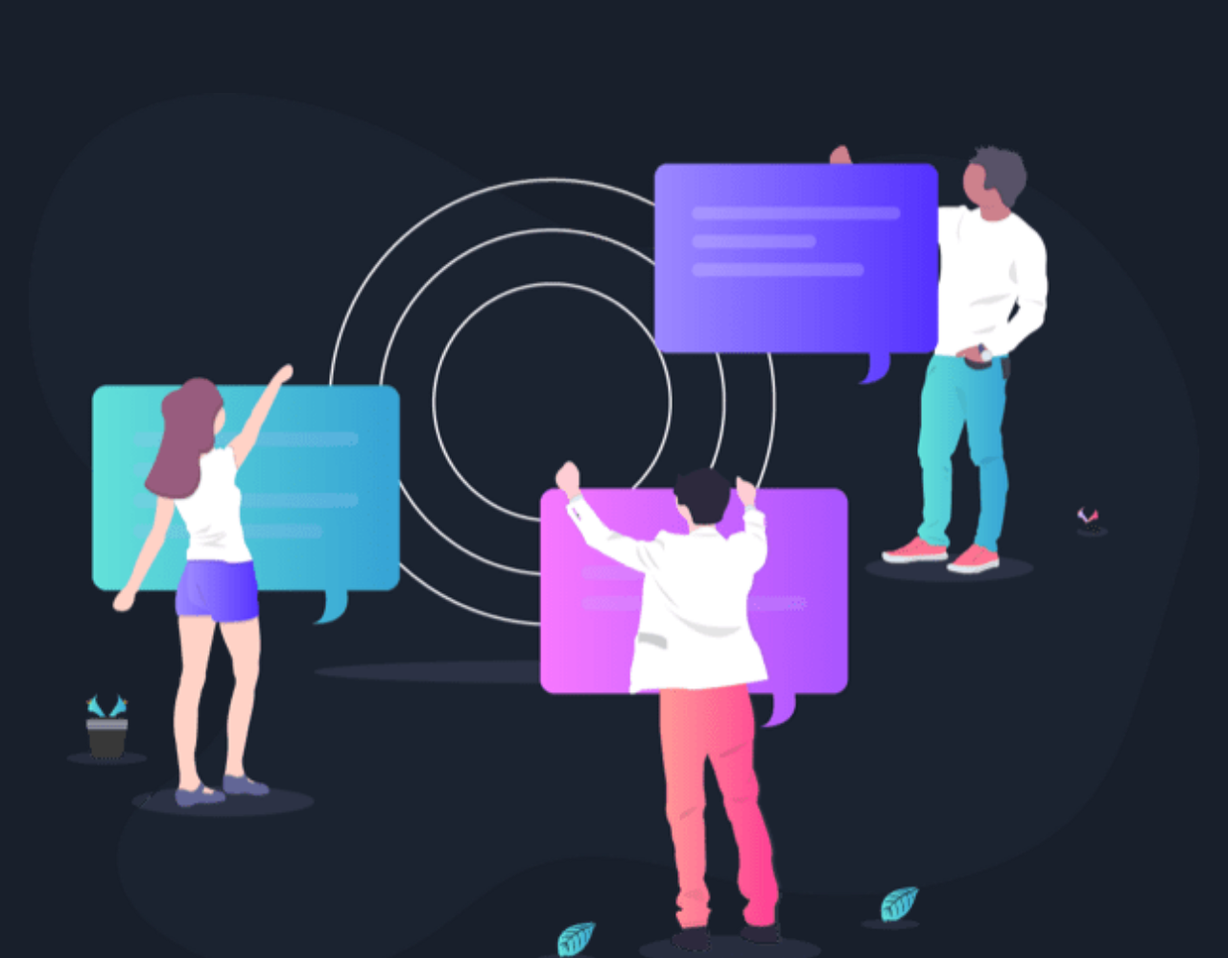
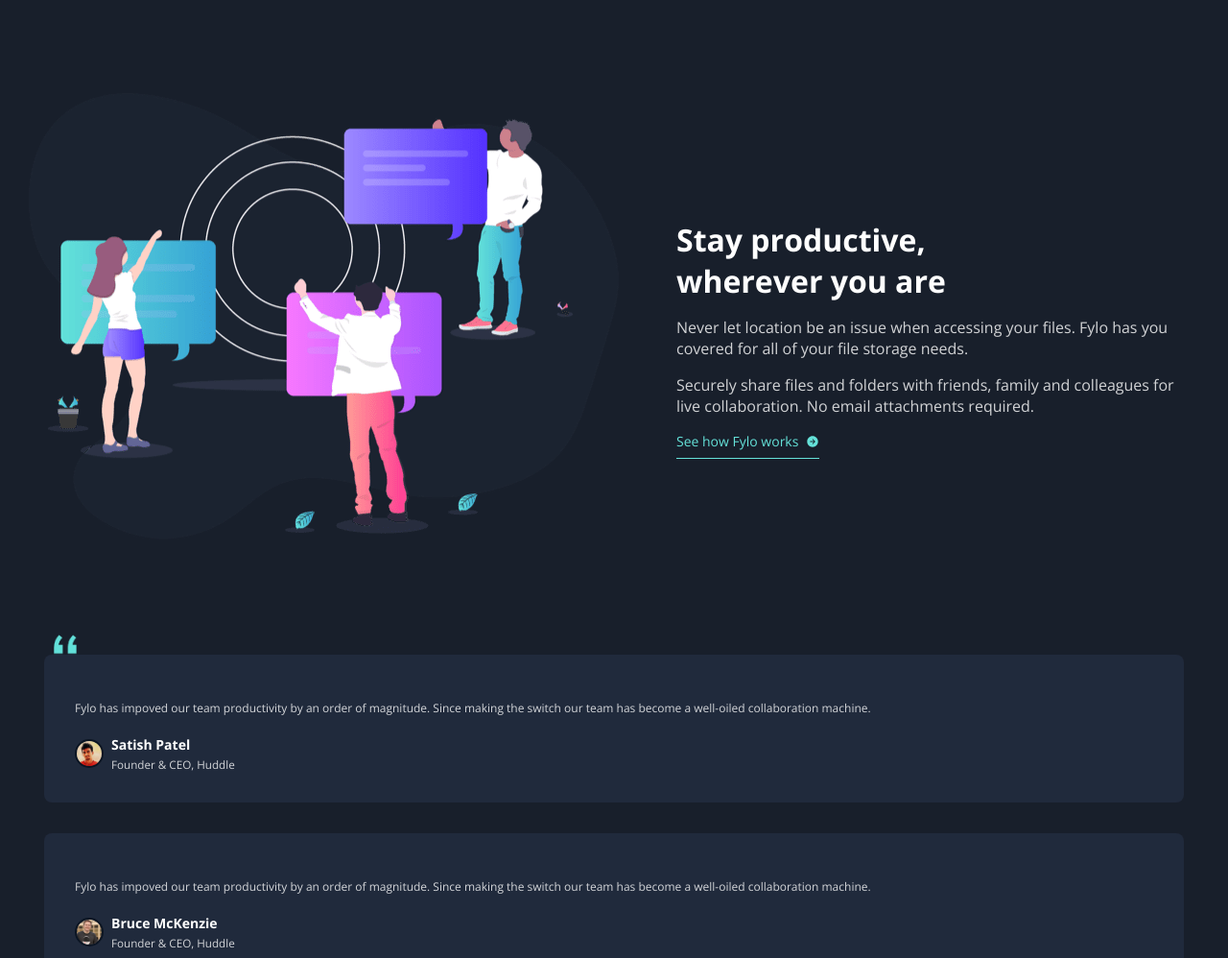
Before and after one commit to calebesg/fily-landing-page, a plain HTML site: page index.html in a window 1280 px wide. Shown: the part 1943-2941 px from the top of the page at 96% size. Drawn offline with nearby package versions, Linux system fonts and the light colour scheme.

Commit message:
desktop about layout

```diff
--- a/index.html
+++ b/index.html
@@ -113,6 +113,7 @@
           alt=""
           aria-hidden="true"
         />
+        <div class="content-wrapper">
           <h2 class="sub-title">Stay productive, wherever you are</h2>
           <div class="description">
             <p class="paragraph">
@@ -120,14 +121,15 @@
               you covered for all of your file storage needs.
             </p>
             <p class="paragraph">
-            Securely share files and folders with friends, family and colleagues
-            for live collaboration. No email attachments required.
+              Securely share files and folders with friends, family and
+              colleagues for live collaboration. No email attachments required.
             </p>
           </div>
           <a href="#" class="btn-works">
             See how Fylo works
             <ion-icon name="arrow-forward-circle"></ion-icon>
           </a>
+        </div>
       </section>
 
       <ul class="main-testimonials">
--- a/sass/_main.sass
+++ b/sass/_main.sass
@@ -42,35 +42,55 @@
     margin: 0 auto
     margin-top: 6.25rem
 
+    @include mixins.desktop
+      display: flex
+      align-items: center
+      max-width: 76.625rem
+
     img
       width: 100%
 
-    .sub-title
-      color: variables.$white
-      margin-top: 3rem
-      font-size: 1.125rem
+      @include mixins.desktop
+        flex: 1
 
-    .description
-      margin-top: 1rem
-      color: variables.$white
-      opacity: .8
+    .content-wrapper
+      @include mixins.desktop
+        flex: 1
+        padding-left: 3.75rem
 
-      p
-        margin-bottom: 1rem
+      .sub-title
+        color: variables.$white
+        margin-top: 3rem
+        font-size: 1.125rem
 
-    .btn-works
-      color: variables.$cyan
-      display: flex
-      align-items: center
-      gap: 0.5rem
-      width: fit-content
-      border-bottom: 1px solid variables.$cyan
-      padding-bottom: 0.5rem
-      transition: all .3s
+        @include mixins.desktop
+          font-size: 2rem
+          max-width: 18.75rem
 
-      &:hover
+      .description
+        margin-top: 1rem
         color: variables.$white
-        border-bottom: 1px solid variables.$white
+        opacity: .8
+
+        @include mixins.desktop
+          font-size: 1rem
+
+        p
+          margin-bottom: 1rem
+
+      .btn-works
+        color: variables.$cyan
+        display: flex
+        align-items: center
+        gap: 0.5rem
+        width: fit-content
+        border-bottom: 1px solid variables.$cyan
+        padding-bottom: 0.5rem
+        transition: all .3s
+
+        &:hover
+          color: variables.$white
+          border-bottom: 1px solid variables.$white
 
   &-testimonials
     padding: 0 1rem
```
Also changed, not shown: styles/style.css, 1 other file. Lines whose indentation alone changed are shown as unchanged.
